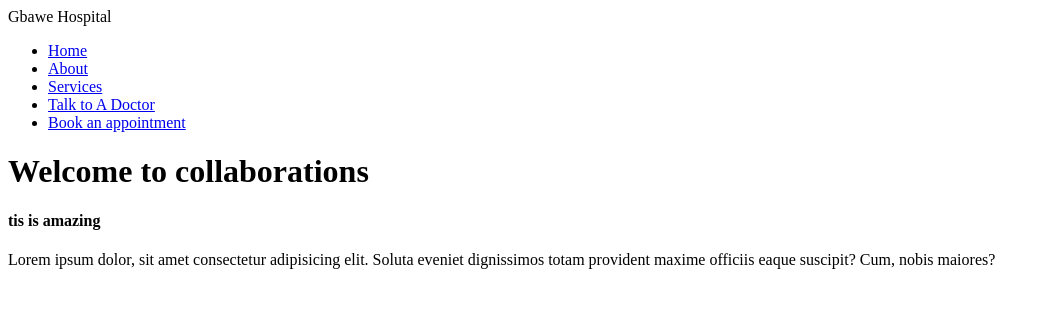
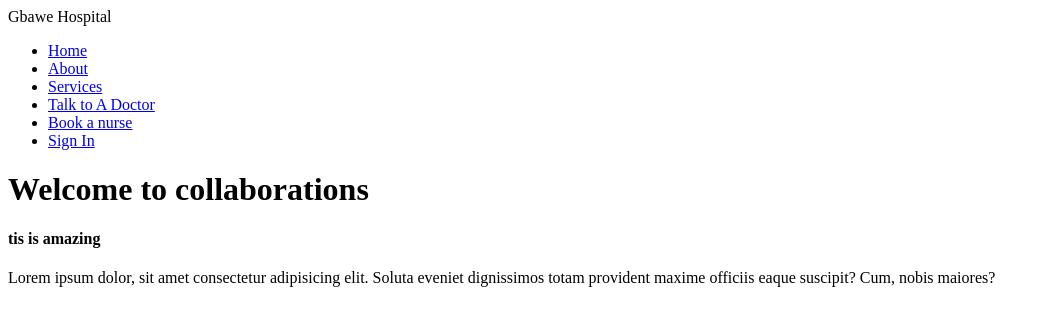
Before and after one commit to Eugene-Eyram-Kobe/hospital_website, a plain HTML site: page index.html in a window 1280 px wide. Shown: the whole page, without its empty margins (0-1050 px from the left). Drawn offline with Linux system fonts and the light colour scheme.

Commit message:
another change made

```diff
--- a/index.html
+++ b/index.html
@@ -14,7 +14,8 @@
                 <li><a href="#">About</a></li>
                 <li><a href="#">Services</a></li>
                 <li><a href="#">Talk to A Doctor </a></li>
-                <li><a href="#">Book an appointment</a></li>
+                <li><a href="#">Book a nurse</a></li>
+                <li><a href="#">Sign In</a></li>
             </ul>
         </nav>
     </header>
```
